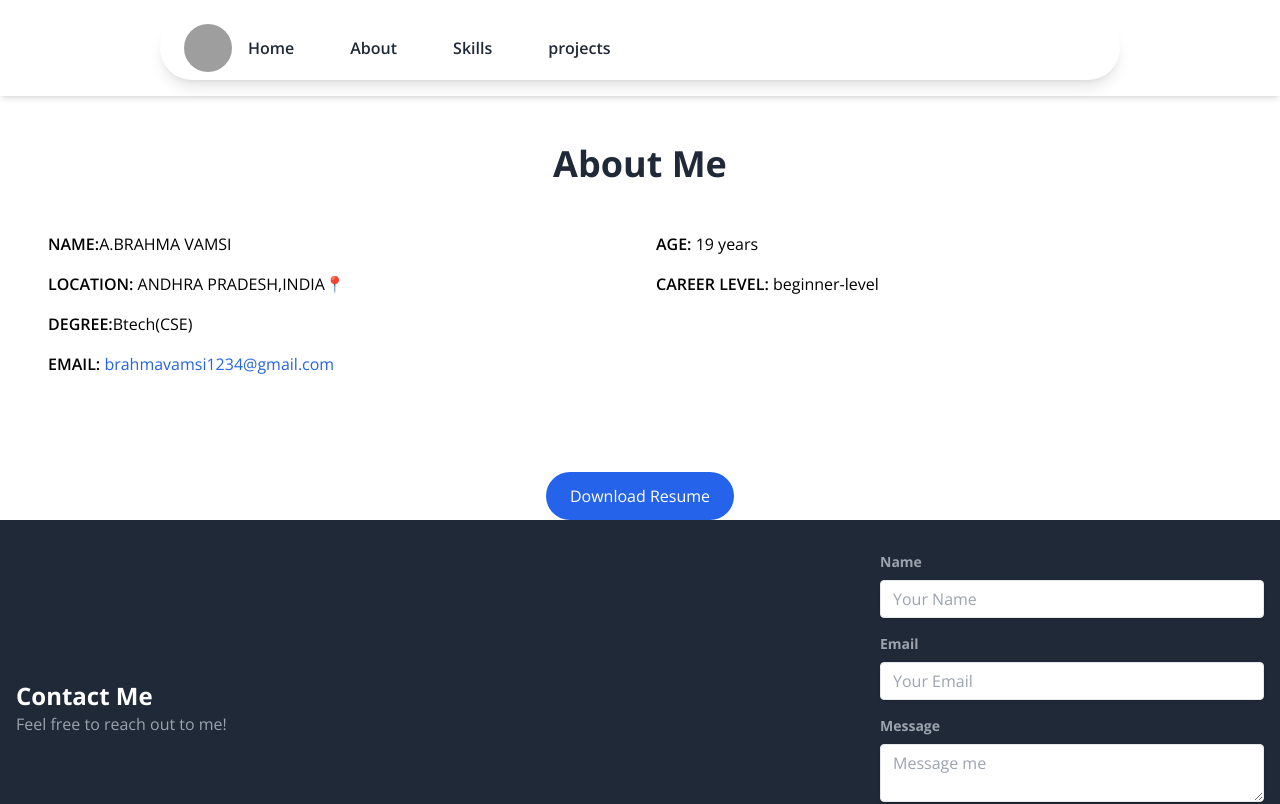
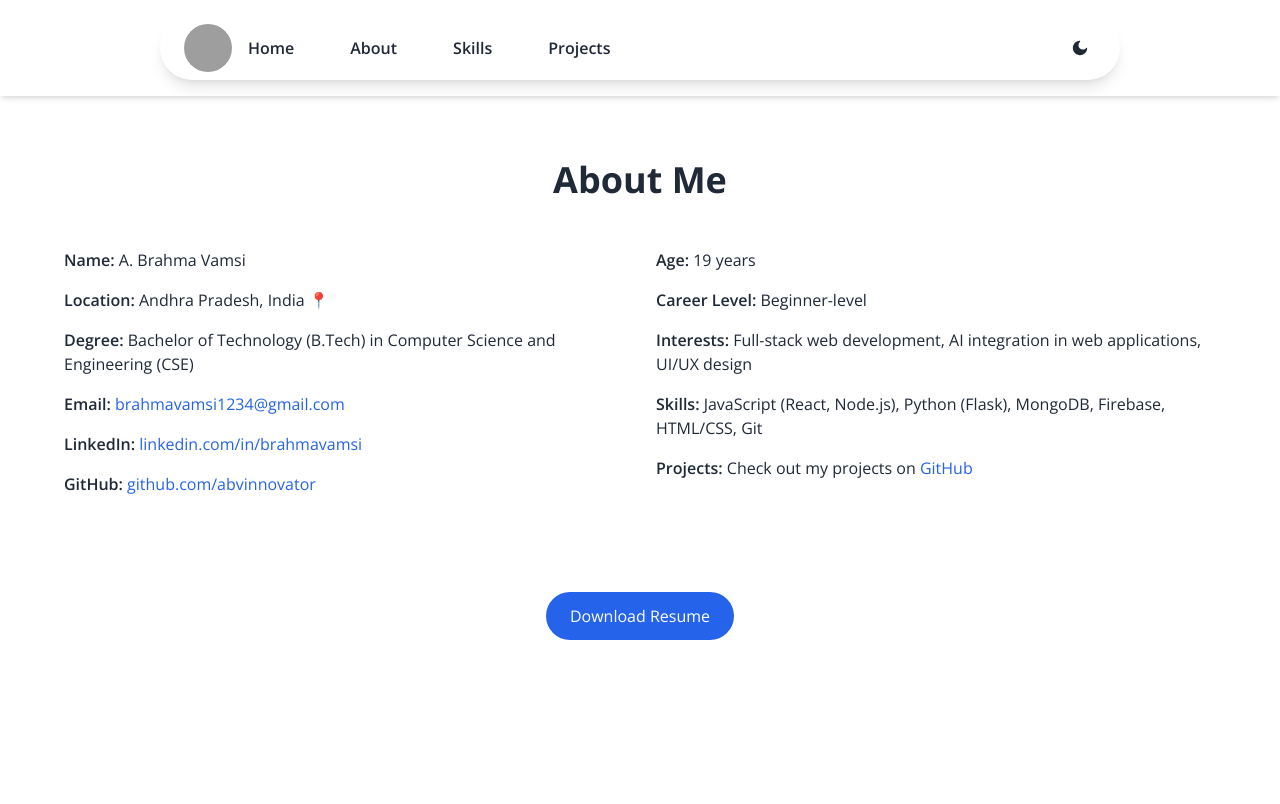
Before and after one commit to abvinnovator/Profile, a React (Vite) app: page /about in a window 1280 px wide. Shown: the top 804 px of the page. Built offline with nearby package versions, Linux system fonts and the light colour scheme; grey boxes are pictures that could not be loaded.

Commit message:
Added DarkMode

```diff
--- a/src/App.jsx
+++ b/src/App.jsx
@@ -1,4 +1,4 @@
-import React from 'react';
+import React, { useState, useEffect } from 'react';
 import { BrowserRouter as Router, Route, Routes } from 'react-router-dom';
 import Dashboard from './components/Dashboard';
 import About from './pages/About';
@@ -8,17 +8,36 @@ import Home from './pages/Home';
 import Footer from './components/Footer';
 
 function App() {
+  const [darkMode, setDarkMode] = useState(() => {
+    return localStorage.getItem('theme') === 'dark';
+  });
+
+  useEffect(() => {
+    const body = document.body;
+    if (darkMode) {
+      body.classList.add('dark');
+      localStorage.setItem('theme', 'dark');
+    } else {
+      body.classList.remove('dark');
+      localStorage.setItem('theme', 'light');
+    }
+  }, [darkMode]);
+
+  const toggleDarkMode = () => {
+    setDarkMode(!darkMode);
+  };
+
   return (
     <Router>
-      <div>
-        <Dashboard />
-          <Routes>
-            <Route path='/' element={<Home />} />
-            <Route path="/about" element={<About />} />
-            <Route path="/projects" element={<Projects />} />
-            <Route path="/skills" element={<Skills />} />
-          </Routes>
-        <Footer />
+      <div className={`transition-colors duration-500 ${darkMode ? 'dark' : ''}`}>
+        <Dashboard darkMode={darkMode} toggleDarkMode={toggleDarkMode} />
+        <Routes>
+          <Route path='/' element={<Home darkMode={darkMode} />} />
+          <Route path="/about" element={<About darkMode={darkMode} />} />
+          <Route path="/projects" element={<Projects darkMode={darkMode} />} />
+          <Route path="/skills" element={<Skills darkMode={darkMode} />} />
+        </Routes>
+        <Footer darkMode={darkMode} />
       </div>
     </Router>
   );
--- a/src/components/Dashboard.jsx
+++ b/src/components/Dashboard.jsx
@@ -1,10 +1,11 @@
 import React from 'react';
 import { Link } from 'react-router-dom';
+import { MoonFilled, SunFilled } from '@ant-design/icons';
 
-const DashBoard = () => {
+const Dashboard = ({ toggleDarkMode, darkMode }) => {
   return (
-        <div className="flex justify-center py-4 bg-white shadow-md sticky top-0 z-0">
-            <div className="flex items-center justify-between w-full sm:w-3/4 bg-white rounded-full px-6 py-2 shadow-lg">
+    <div className="flex justify-center py-4 bg-white dark:bg-gray-900 shadow-md sticky top-0 z-0">
+      <div className="flex items-center justify-between w-full sm:w-3/4 bg-white dark:bg-gray-800 rounded-full px-6 py-2 shadow-lg">
         <div className="flex items-center space-x-4">
           <img
             src="https://avatars.githubusercontent.com/u/144054938?v=4" // replace with your logo URL
@@ -12,16 +13,22 @@ const DashBoard = () => {
             className="w-12 h-12 rounded-full"
           />
           <nav className="flex space-x-4 sm:space-x-14">
-                        <Link to='/' className="text-gray-800 font-semibold">Home</Link>
-                        <Link to='/about' className="text-gray-800 font-semibold">About</Link>
-                        <Link to='/skills' className="text-gray-800 font-semibold">Skills</Link>
-                        <Link to='/projects' className="text-gray-800 font-semibold">projects</Link>
-
+            <Link to='/' className="text-gray-800 dark:text-gray-200 font-semibold">Home</Link>
+            <Link to='/about' className="text-gray-800 dark:text-gray-200 font-semibold">About</Link>
+            <Link to='/skills' className="text-gray-800 dark:text-gray-200 font-semibold">Skills</Link>
+            <Link to='/projects' className="text-gray-800 dark:text-gray-200 font-semibold">Projects</Link>
           </nav>
         </div>
+        <button onClick={toggleDarkMode} className="text-gray-800 dark:text-gray-200 focus:outline-none">
+          {darkMode ? (
+            <SunFilled className="w-6 h-6" />
+          ) : (
+            <MoonFilled className="w-6 h-6" />
+          )}
+        </button>
       </div>
     </div>
   );
 };
 
-export default DashBoard;
+export default Dashboard;
--- a/src/pages/About.jsx
+++ b/src/pages/About.jsx
@@ -1,33 +1,35 @@
 import React from 'react';
 
-const About = () => {
+const About = ({ darkMode }) => {
   return (
-    <>
-      <h1 className="text-4xl font-bold text-center text-gray-800 my-8 md:my-12">
-        About Me
-      </h1>
+    <div className={`bg-white ${darkMode ? 'dark:bg-gray-900 text-gray-200' : 'text-gray-800'} min-h-screen p-4 transition-all duration-500`}>
+      <h1 className="text-4xl font-bold text-center my-8 md:my-12">About Me</h1>
       <div className="grid grid-cols-1 md:grid-cols-2 md:gap-8 mx-4 md:mx-12">
         <div className="mb-8">
-          <p className="mb-4"><span className="font-semibold">NAME:</span>A.BRAHMA VAMSI</p>
-          <p className="mb-4"><span className="font-semibold">LOCATION:</span> ANDHRA PRADESH,INDIA📍</p>
-          <p className="mb-4"><span className="font-semibold">DEGREE:</span>Btech(CSE)</p>
-
-          <p className="mb-4"><span className="font-semibold">EMAIL:</span> <a href="mailto:brahmavamsi1234@gmail.com" className="text-blue-600">brahmavamsi1234@gmail.com</a></p>
+          <p className="mb-4"><span className="font-semibold">Name:</span> A. Brahma Vamsi</p>
+          <p className="mb-4"><span className="font-semibold">Location:</span> Andhra Pradesh, India 📍</p>
+          <p className="mb-4"><span className="font-semibold">Degree:</span> Bachelor of Technology (B.Tech) in Computer Science and Engineering (CSE)</p>
+          <p className="mb-4"><span className="font-semibold">Email:</span> <a href="mailto:brahmavamsi1234@gmail.com" className="text-blue-600 dark:text-blue-400">brahmavamsi1234@gmail.com</a></p>
+          <p className="mb-4"><span className="font-semibold">LinkedIn:</span> <a href="https://www.linkedin.com/in/brahmavamsi/" target="_blank" rel="noopener noreferrer" className="text-blue-600 dark:text-blue-400">linkedin.com/in/brahmavamsi</a></p>
+          <p className="mb-4"><span className="font-semibold">GitHub:</span> <a href="https://github.com/abvinnovator" target="_blank" rel="noopener noreferrer" className="text-blue-600 dark:text-blue-400">github.com/abvinnovator</a></p>
         </div>
         <div className="mb-8">
-          <p className="mb-4"><span className="font-semibold">AGE:</span> 19 years</p>
-          <p className="mb-4"><span className="font-semibold">CAREER LEVEL:</span> beginner-level</p>
+          <p className="mb-4"><span className="font-semibold">Age:</span> 19 years</p>
+          <p className="mb-4"><span className="font-semibold">Career Level:</span> Beginner-level</p>
+          <p className="mb-4"><span className="font-semibold">Interests:</span> Full-stack web development, AI integration in web applications, UI/UX design</p>
+          <p className="mb-4"><span className="font-semibold">Skills:</span> JavaScript (React, Node.js), Python (Flask), MongoDB, Firebase, HTML/CSS, Git</p>
+          <p className="mb-4"><span className="font-semibold">Projects:</span> Check out my projects on <a href="https://github.com/abvinnovator" target="_blank" rel="noopener noreferrer" className="text-blue-600 dark:text-blue-400">GitHub</a></p>
         </div>
       </div>
       <div className="flex justify-center items-center mt-8 md:mt-12">
-      <a
+        <a
           href="https://drive.google.com/uc?export=download&id=1CFWYAcJV5jebXrOTVf6tw31KaSu__hFo"
-          className="bg-blue-600 text-white px-6 py-3 rounded-full hover:bg-blue-700 transition duration-300"
+          className="bg-blue-600 text-white px-6 py-3 rounded-full hover:bg-blue-700 dark:hover:bg-blue-500 transition duration-300"
         >
           Download Resume
         </a>
       </div>
-    </>
+    </div>
   );
 };
 
--- a/src/pages/Projects.jsx
+++ b/src/pages/Projects.jsx
@@ -8,13 +8,11 @@ const projects = [
       'https://res.cloudinary.com/dtonbpwvj/image/upload/v1720014556/Screenshot_2024-07-02_140817_u9bvwm.png',
       'https://res.cloudinary.com/dtonbpwvj/image/upload/v1720014556/Screenshot_2024-07-02_140958_yq1h2a.png',
       'https://res.cloudinary.com/dtonbpwvj/image/upload/v1720014555/Screenshot_2024-07-02_140931_k7v5cw.png'
-
     ],
     title: 'Ecommerce-Store',
     description: 'This project implements an Ecommerce platform using the MERN stack (MongoDB, Express.js, React.js, Node.js). It includes user authentication, admin functionalities, cart management, product search, and detailed product viewing.',
     url: 'https://project1.example.com',
-    git:'https://github.com/abvinnovator/Ecommerce-MERN'
-
+    git: 'https://github.com/abvinnovator/Ecommerce-MERN'
   },
   {
     images: [
@@ -22,23 +20,21 @@ const projects = [
       'https://res.cloudinary.com/dtonbpwvj/image/upload/v1718545790/profile/eqqewrjo5o6ybdtjaumk.png',
       'https://res.cloudinary.com/dtonbpwvj/image/upload/v1718545790/profile/zvhppgf1endgga2vcobl.png',
       'https://res.cloudinary.com/dtonbpwvj/image/upload/v1718545790/profile/xpj1sueik3a9hbie8vmc.png'
-
     ],
     title: 'Student Community',
-    description: 'This project is done by using MERN technologies, in this project user can login/signup and create posts that visible to evryone,and can able to chat with other users also by using react-chatengine i have integrated chat',
+    description: 'This project is done by using MERN technologies, in this project user can login/signup and create posts that visible to everyone, and can chat with other users also by using react-chatengine I have integrated chat',
     url: 'https://project1.example.com',
-    git:'https://github.com/abvinnovator/Student-community'
-
+    git: 'https://github.com/abvinnovator/Student-community'
   },
   {
     images: [
       'https://res.cloudinary.com/dtonbpwvj/image/upload/v1718545789/profile/xivfmzngjjbfvwtgq1y9.png',
-      'https://res.cloudinary.com/dtonbpwvj/image/upload/v1718545789/profile/qpiozlcrauznarwtklwz.png',
+      'https://res.cloudinary.com/dtonbpwvj/image/upload/v1718545789/profile/qpiozlcrauznarwtklwz.png'
     ],
     title: 'Projectopia',
-    description: 'This is made by using Firebase+Reactjs in this user can authenciate by using firebaseAuth and showcase their projects to public and also i have included pagination and SEO!!.',
+    description: 'This is made by using Firebase+Reactjs in this user can authenticate by using firebaseAuth and showcase their projects to the public and also I have included pagination and SEO!!',
     url: 'https://project2.example.com',
-    git:'https://github.com/abvinnovator/Projectopia'
+    git: 'https://github.com/abvinnovator/Projectopia'
   },
   {
     images: [
@@ -47,48 +43,49 @@ const projects = [
       'https://res.cloudinary.com/dtonbpwvj/image/upload/v1718545789/profile/bhhwjgsjje9zuohsyilf.png'
     ],
     title: 'RecipeShare',
-    description: 'This is made by using Mysql+Reactjs in this user can  showcase their recipes to public and this is a basic CRUD application in mysql+reactjs but i have used Multer for storing Images!!',
+    description: 'This is made by using Mysql+Reactjs in this user can showcase their recipes to the public and this is a basic CRUD application in Mysql+Reactjs but I have used Multer for storing Images!!',
     url: 'https://project2.example.com',
-    git:'https://github.com/abvinnovator/Recipe-share'
+    git: 'https://github.com/abvinnovator/Recipe-share'
   },
   {
     images: [
       'https://res.cloudinary.com/dtonbpwvj/image/upload/v1718545791/profile/s0kbwbwfjgd4fzcxqsnf.png',
-      'https://res.cloudinary.com/dtonbpwvj/image/upload/v1718545791/profile/yuovajn1nsteiqfs9fjo.png',
+      'https://res.cloudinary.com/dtonbpwvj/image/upload/v1718545791/profile/yuovajn1nsteiqfs9fjo.png'
     ],
     title: 'ExpenseTracker',
-    description: 'This is made by using Firebase+Reactjs in this user can authenciate by using firebaseAuth and store all user expenses to track their expenses,income...',
+    description: 'This is made by using Firebase+Reactjs in this user can authenticate by using firebaseAuth and store all user expenses to track their expenses, income...',
     url: 'https://expense-tracker-d68da.web.app/',
-    git:'https://github.com/abvinnovator/Expense-Tracker'
+    git: 'https://github.com/abvinnovator/Expense-Tracker'
   },
   {
-  images:[
+    images: [
       'https://res.cloudinary.com/dtonbpwvj/image/upload/v1718545790/profile/moxirlqazezf9ewcmefz.png'
     ],
     title: 'Promptopia',
-  description:'Promptopia is a web application where users can login and create, edit, and delete prompts. Users can also search for prompts using tags.This project was built using Next.js and MongoDB',
-  url:'https://nextjs-crud-l4fj-jixrsa36x-vamsis-projects-50491380.vercel.app/',
-  git:'https://github.com/abvinnovator/Nextjs-CRUD'
+    description: 'Promptopia is a web application where users can login and create, edit, and delete prompts. Users can also search for prompts using tags. This project was built using Next.js and MongoDB',
+    url: 'https://nextjs-crud-l4fj-jixrsa36x-vamsis-projects-50491380.vercel.app/',
+    git: 'https://github.com/abvinnovator/Nextjs-CRUD'
   },
   {
-  images:[
+    images: [
       'https://res.cloudinary.com/dtonbpwvj/image/upload/v1718545790/profile/kwibv4u0npma5wbekrh3.png',
       'https://res.cloudinary.com/dtonbpwvj/image/upload/v1718545791/profile/gvth0rs7pnab8l0fmrgv.png'
     ],
     title: 'Online Discount Store',
-  description:'This was just a static wbsite used Reactjs+Redux',
-  url:'https://abvdiscounts.netlify.app/',
-  git:'https://github.com/abvinnovator/Online-Discount-Store'
+    description: 'This was just a static website using Reactjs+Redux',
+    url: 'https://abvdiscounts.netlify.app/',
+    git: 'https://github.com/abvinnovator/Online-Discount-Store'
   }
 ];
 
-const Projects = () => {
+const Projects = ({darkMode}) => {
   return (
-    <div className="container mx-auto p-4">
-      <h1 className='text-center text-4xl font-bold mb-8'>My Projects</h1>
+    <div className={`bg-white ${darkMode ? 'dark:bg-gray-900 text-gray-200' : 'text-gray-800'} min-h-screen  transition-all duration-500`}>
+    <div className="container mx-auto p-4 text-gray-800 dark:text-gray-200">
+      <h1 className="text-center text-4xl font-bold mb-8">My Projects</h1>
       <div className="grid gap-6 sm:grid-cols-1 md:grid-cols-2 lg:grid-cols-3">
         {projects.map((project, index) => (
-          <div key={index} className="max-w-sm rounded overflow-hidden shadow-lg">
+          <div key={index} className="max-w-sm rounded overflow-hidden shadow-lg bg-gray-100 dark:bg-gray-800">
             <Carousel autoplay autoplaySpeed={4000}>
               {project.images.map((img, imgIndex) => (
                 <div key={imgIndex}>
@@ -98,17 +95,20 @@ const Projects = () => {
             </Carousel>
             <div className="px-6 py-4">
               <div className="font-bold text-xl mb-2">
-                <a href={project.url} target="_blank" rel="noopener noreferrer" className="text-blue-500 hover:text-blue-700">
+                <a href={project.url} target="_blank" rel="noopener noreferrer" className="text-blue-500 hover:text-blue-700 dark:text-blue-300 dark:hover:text-blue-500">
                   {project.title}
                 </a>
               </div>
-              <p className="text-gray-700 text-base">
+              <p className="text-gray-700 dark:text-gray-300 text-base">
                 {project.description}
               </p>
-             <a href={project.git}> <p><GithubOutlined /></p></a>
+              <a href={project.git} className="text-gray-800 dark:text-gray-200 hover:text-gray-600 dark:hover:text-gray-400">
+                <GithubOutlined />
+              </a>
             </div>
           </div>
         ))}
+      </div>
     </div>
   </div>
   );
--- a/tailwind.config.js
+++ b/tailwind.config.js
@@ -1,5 +1,6 @@
 /** @type {import('tailwindcss').Config} */
 export default {
+  darkMode: 'class',
   content: [
     "./index.html",
     "./src/**/*.{js,ts,jsx,tsx}",
```
Also changed, not shown: src/pages/Home.jsx (+6 -6 lines), src/pages/Skills.jsx (+4 -5 lines). Lines whose indentation alone changed are shown as unchanged.
